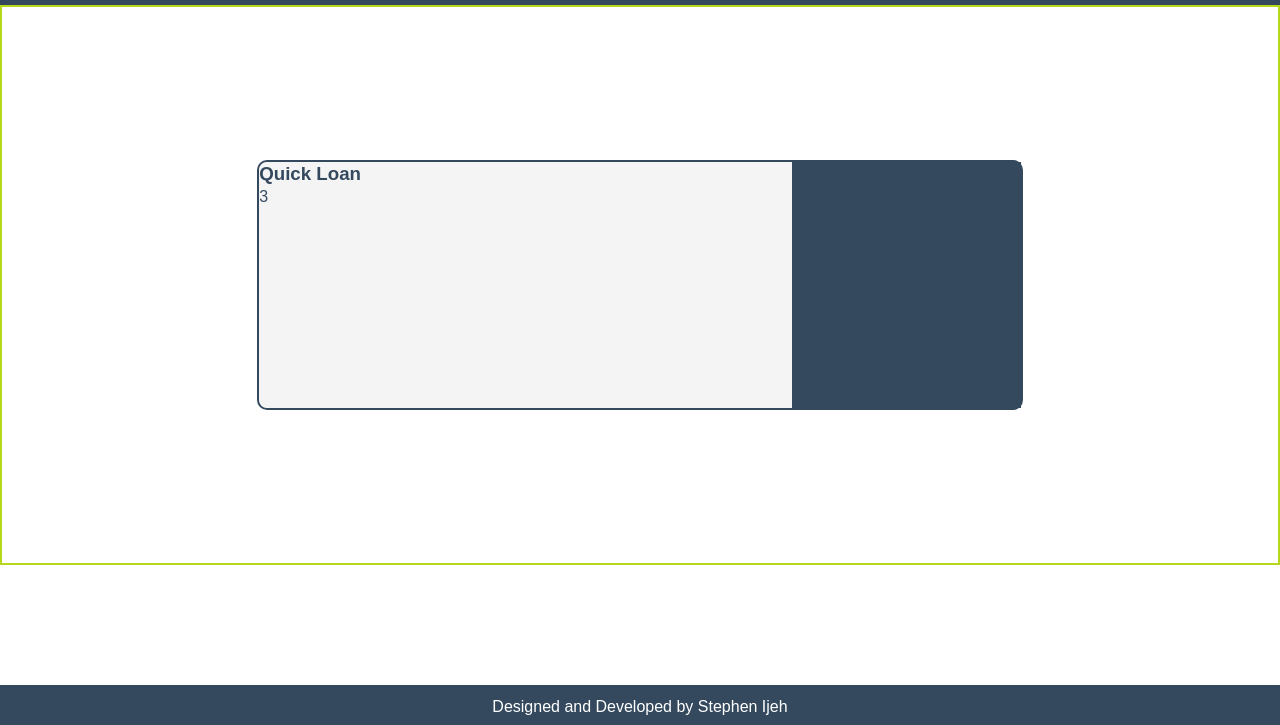
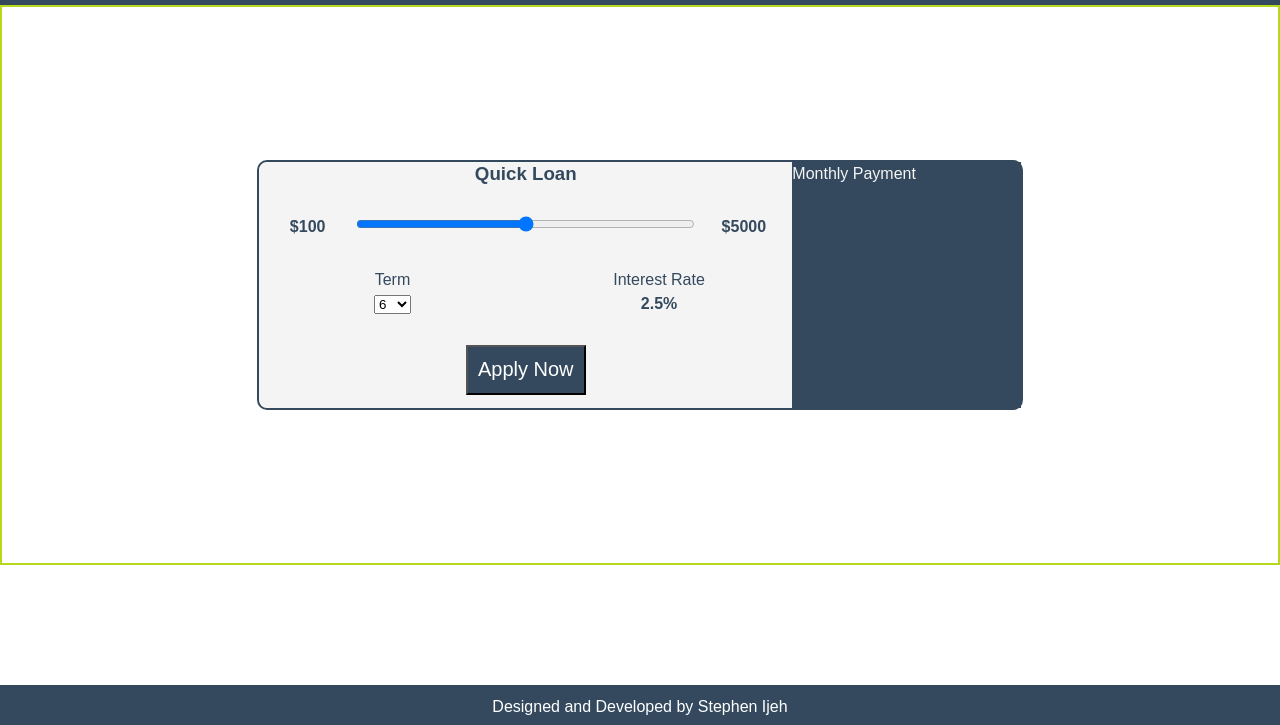
Before and after one commit to Stephenice/loan_calculator, a plain HTML site: page index.html in a window 1280 px wide. Shown: the part 75-800 px from the top of the page. Drawn offline with Linux system fonts and the light colour scheme.

Commit message:
Loan calculator

```diff
--- a/index.html
+++ b/index.html
@@ -18,17 +18,36 @@
         <div class="cal_container">
 
             <div class="cal_inner_one">
-                <div class="cal_one_top">
+                <div class="cal_one_top cal">
                     <h3>Quick Loan</h3>
                 </div>
-                <div class="cal_two_top">
+                <div class="cal_two_top cal">
+                    <div class="cal_row_one"><p>$100</p></div>
+                    <div class="cal_row_two">
+                        <input type="range" class="rangeValue" value="" min="" max="" step="">
+                    </div>
+                    <div class="cal_row_three"><p>$5000</p></div>
+                </div>
 
+                <div class="cal_three_top cal">
+                    <div class="cal_row"><p>Term <span>
+                        <select name="month" id="Monthly">
+                            <option value="6">6</option>
+                            <option value="12">12</option>
+                            <option value="24">24</option>
+                            <option value="36">36</option>
+                          </select>
+                    </span></p></div>
+                    <div class="cal_row"><p>Interest Rate<span>2.5%</span></p></div>
                 </div>
-                <div class="cal_three_top">3</div>
+
+                <div class="cal_one_top cal">
+                    <button>Apply Now</button>
+                </div>
             </div>
 
             <div class="cal_inner_two">
-                <div class="cal_two_right"></div>
+                <div class="cal_two_right"><h3></h3>Monthly Payment</div>
                 <div class="cal_two_apply"></div>
             </div>
 
--- a/style.css
+++ b/style.css
@@ -96,6 +96,9 @@ h2{
 
 }
 
+.cal_one_top{
+    /* margin-top: 5px; */
+}
 
 /* left size  */
 .cal_inner_one{
@@ -113,6 +116,60 @@ h2{
     color: var(--main);
 }
 
+.cal_two_top{
+    display: flex;
+    flex-direction: row;
+    align-items: center;
+    /* margin-top: 10px; */
+}
+
+.cal_row_one,
+.cal_row_three{
+    width: 20%;
+    font-weight: bold;
+}
+
+.cal_row_two{
+    width: 70%;
+}
+
+.cal_row_three{
+
+}
+
+.cal{
+    margin-bottom: 30px;
+    text-align: center;
+}
+
+.rangeValue{
+    width: 100%;
+}
+
+.cal_row{
+    width: 50%;
+    align-items: center;
+    text-align: center;
+}
+
+.cal_three_top{
+    display: flex;
+    flex-direction: row;
+}
+p span{
+    display: block;
+    font-weight: bold;
+}
+
+button{
+    width: 120px;
+    height: 50px;
+    font-size: 20px;
+    padding: 5px;
+    background: var(--main);
+    color: white;
+
+}
 
 /* right size  */
 .cal_inner_two{
```
